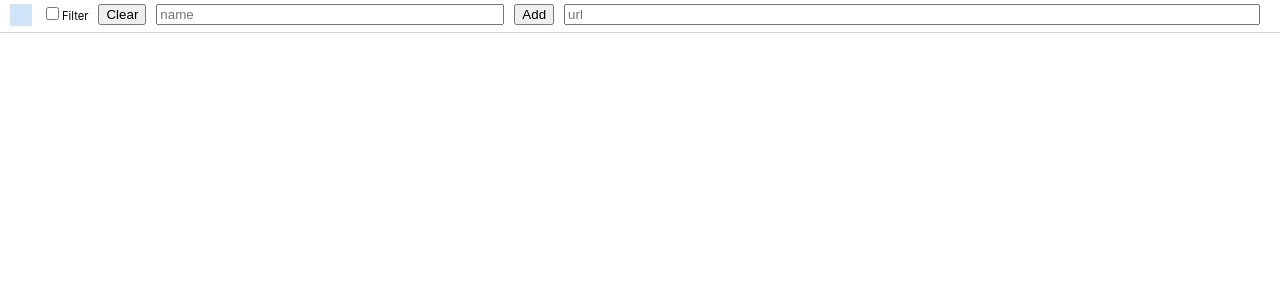
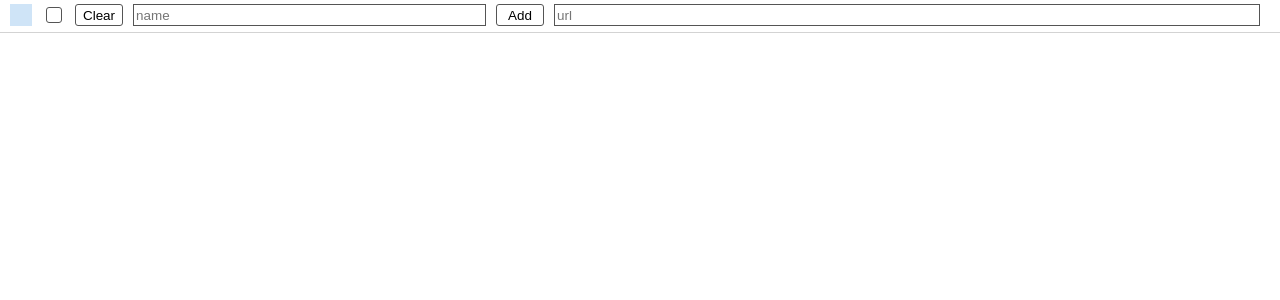
Before and after one commit to yamagame/bookmark-app, a React (Create React App) app: page / in a window 1280 px wide. Shown: the top 300 px of the page. Built offline with nearby package versions, Linux system fonts and the light colour scheme.

Commit message:
change styles

```diff
--- a/src/app/App.css
+++ b/src/app/App.css
@@ -85,5 +85,60 @@ pre {
 }
 
 .mark-item {
+  display: inline-block;
   margin-right: 10px;
+  height: 22px;
 }
+
+div.mark-top-header input[type=text] {
+  font-size: 1.2em;
+  border: #555 solid 1px;
+  height: 22px;
+}
+
+div.mark-top-header input[type=checkbox] {
+  appearance: none;
+  background-color: white;
+  display: inline-block;
+  border: 1px solid #555;
+  border-radius: 3px;
+  height: 16px;
+  width: 16px;
+}
+
+div.mark-top-header input[type="checkbox"]:checked {
+  background-color: #4489F7;
+}
+
+div.mark-top-header input[type="checkbox"]:checked::after {
+  content: '✔';
+  font-size: 20px;
+  position: relative;
+  top: -6px;
+  left: 2px;
+  color: white;
+  font-family: "Courier";
+}
+
+div.mark-top-header label {
+  display: inline-block;
+}
+
+div.mark-top-header button {
+  font-size: 1.2em;
+  direction: none;
+  border: #555 solid 1px;
+  height: 22px;
+  min-width: 48px;
+  background-color: white;
+  border-radius: 3px;
+  user-select: none;
+}
+
+div.mark-top-header button:hover {
+  background-color: #EEE;
+}
+
+div.mark-top-header button:active {
+  background-color: #888;
+}
--- a/src/app/App.tsx
+++ b/src/app/App.tsx
@@ -134,11 +134,11 @@ function App() {
             }}></div>
           <div className="mark-item">
             <input
+              id="filterCheckbox"
               type="checkbox"
               checked={colorFilterState}
               onChange={() => setColorFilterState((v) => !v)}
             />
-            <label>Filter</label>
           </div>
           <div className="mark-cell-small">
             <button
```
Also changed, not shown: 5 other files (tests, documents, lock files or other folders).
